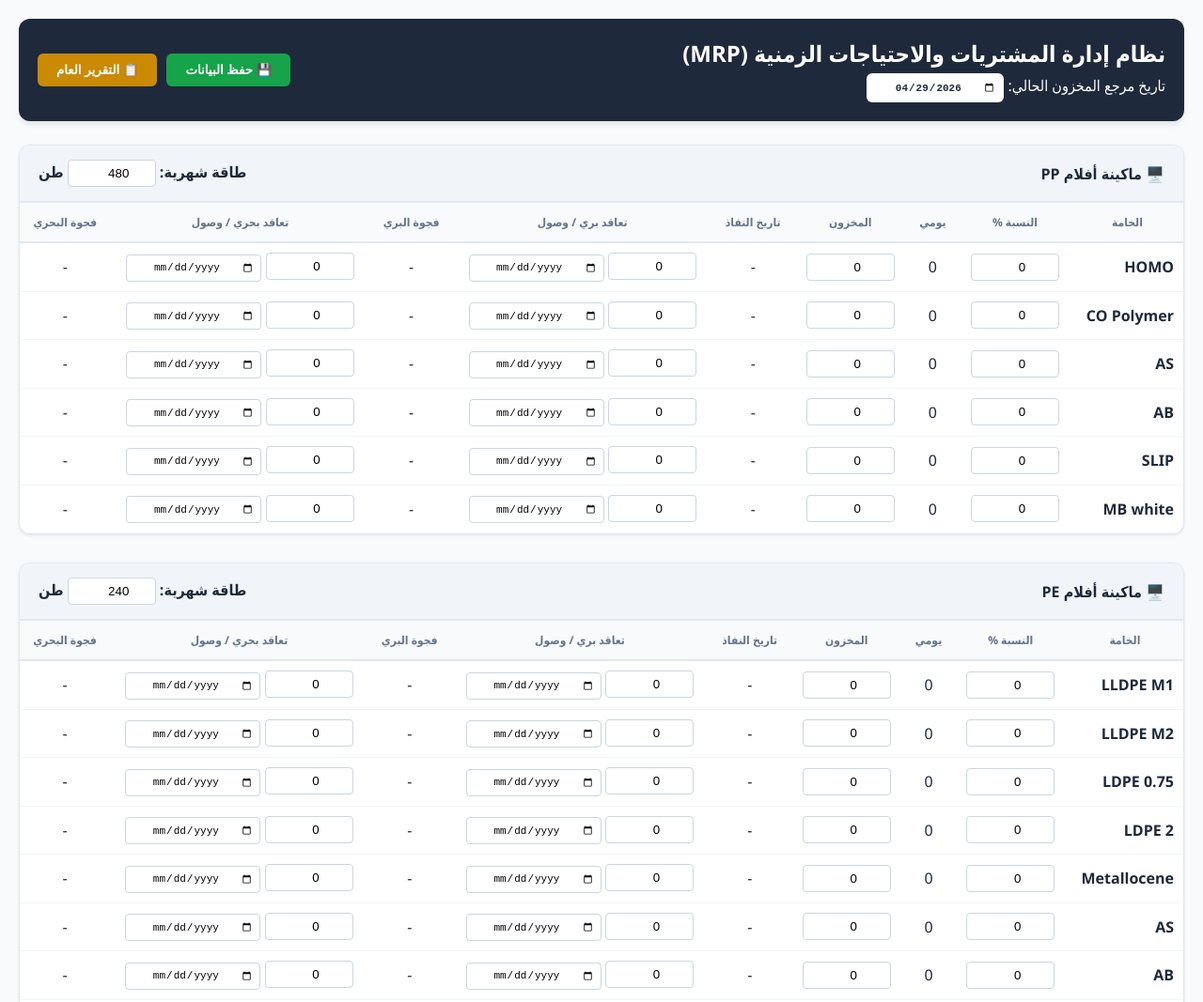
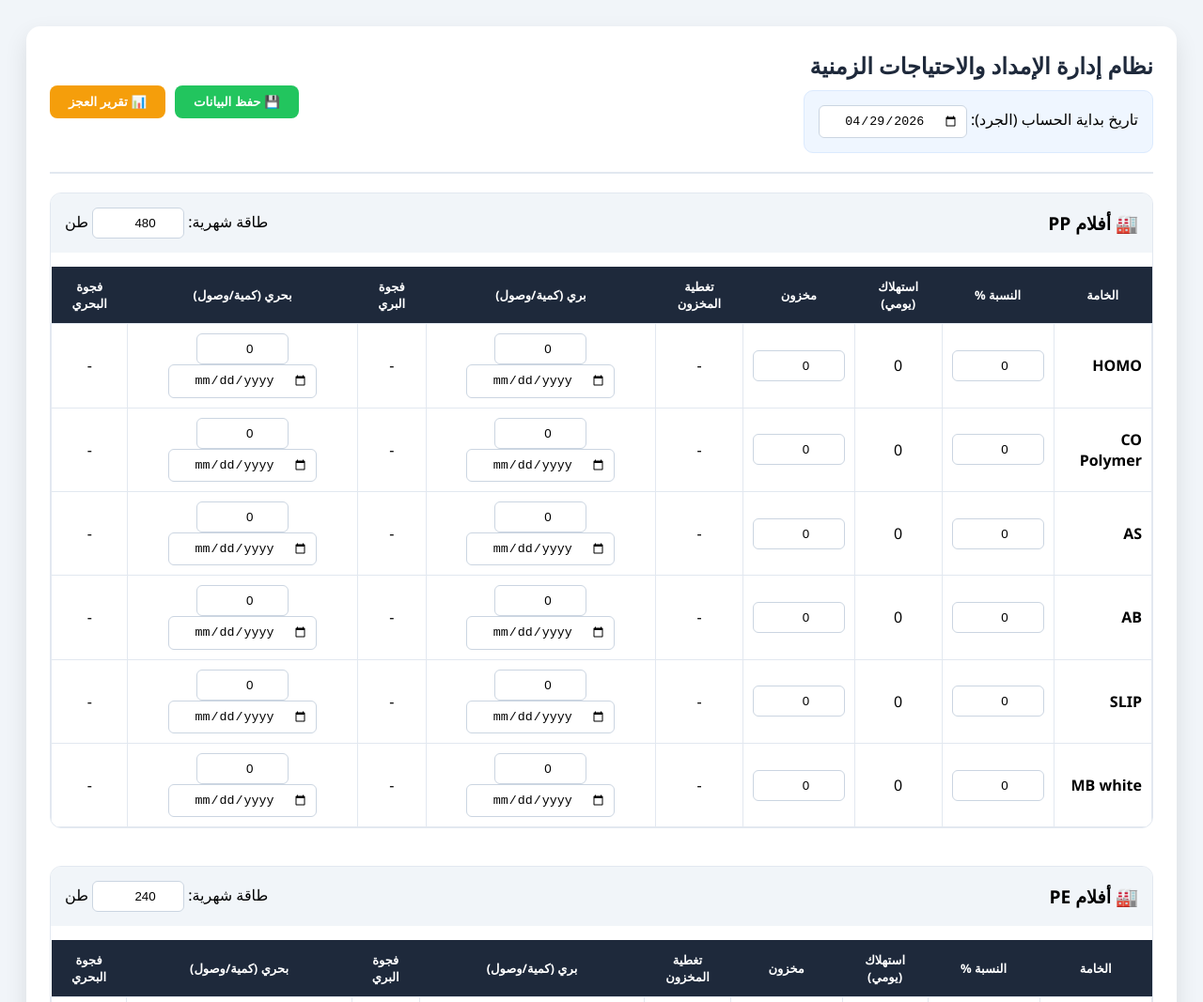
Before and after one commit to mohamedali6121991-ui/MRP-SESTEM, a plain HTML site: page index.html in a window 1280 px wide. Shown: the top 1067 px of the page at 94% size. Drawn offline with Linux system fonts and the light colour scheme.

Commit message:
Update index.html

```diff
--- a/index.html
+++ b/index.html
@@ -2,112 +2,88 @@
 <html lang="ar" dir="rtl">
 <head>
     <meta charset="UTF-8">
-    <title>نظام تخطيط الاحتياجات والتدفق الزمني - MRP</title>
+    <title>نظام MRP المطور - حسابات التغطية الدقيقة</title>
     <style>
-        :root { --primary: #2563eb; --secondary: #1e293b; --danger: #dc2626; --success: #16a34a; --warning: #ca8a04; --bg: #f8fafc; }
-        body { font-family: 'Segoe UI', Tahoma, sans-serif; background: var(--bg); margin: 0; padding: 20px; color: var(--secondary); }
-        .container { max-width: 1600px; margin: auto; }
+        :root { --dark: #1e293b; --primary: #3b82f6; --danger: #ef4444; --success: #22c55e; }
+        body { font-family: 'Segoe UI', sans-serif; background: #f1f5f9; padding: 20px; }
+        .container { max-width: 1600px; margin: auto; background: white; padding: 25px; border-radius: 15px; box-shadow: 0 10px 25px rgba(0,0,0,0.1); }
 
-        /* الهيدر */
-        .header-section { background: var(--secondary); color: white; padding: 20px; border-radius: 12px; margin-bottom: 25px; display: flex; justify-content: space-between; align-items: center; box-shadow: 0 4px 6px -1px rgb(0 0 0 / 0.1); }
-        .date-input { background: white; color: var(--secondary); padding: 8px; border-radius: 6px; border: none; font-weight: bold; }
+        .header { display: flex; justify-content: space-between; align-items: center; border-bottom: 2px solid #e2e8f0; padding-bottom: 20px; margin-bottom: 20px; }
+        .config-box { background: #eff6ff; padding: 15px; border-radius: 10px; border: 1px solid #dbeafe; }
 
-        /* الكروت والماكينات */
-        .machine-card { background: white; border-radius: 12px; box-shadow: 0 1px 3px rgba(0,0,0,0.1); margin-bottom: 30px; border: 1px solid #e2e8f0; overflow: hidden; }
-        .machine-header { background: #f1f5f9; padding: 15px 20px; font-weight: bold; display: flex; justify-content: space-between; align-items: center; border-bottom: 2px solid #e2e8f0; }
+        table { width: 100%; border-collapse: collapse; margin-top: 15px; }
+        th { background: var(--dark); color: white; padding: 12px; font-size: 13px; }
+        td { border: 1px solid #e2e8f0; padding: 10px; text-align: center; font-weight: 500; }
 
-        table { width: 100%; border-collapse: collapse; }
-        th { background: #f8fafc; color: #64748b; padding: 12px; font-size: 12px; border-bottom: 2px solid #e2e8f0; text-transform: uppercase; }
-        td { border-bottom: 1px solid #f1f5f9; padding: 10px; text-align: center; }
+        input { border: 1px solid #cbd5e1; padding: 8px; border-radius: 6px; text-align: center; width: 80px; }
+        input[type="date"] { width: 140px; }
 
-        input { border: 1px solid #cbd5e1; padding: 6px; border-radius: 4px; text-align: center; width: 80px; transition: 0.2s; }
-        input:focus { border-color: var(--primary); outline: none; ring: 2px solid var(--primary); }
-        input[type="date"] { width: 130px; font-size: 11px; }
+        .highlight-days { color: var(--primary); font-weight: bold; font-size: 1.1em; }
+        .expiry-date { color: #555; background: #f8fafc; padding: 4px; border-radius: 4px; display: block; margin-top: 5px; }
+        .gap-alert { background: #fee2e2; color: var(--danger); padding: 8px; border-radius: 6px; border: 1px solid #fecaca; font-weight: bold; }
 
-        /* التنبيهات */
-        .gap-critical { background: #fee2e2; color: var(--danger); font-weight: bold; padding: 4px; border-radius: 4px; border: 1px solid #fecaca; }
-        .status-ok { color: var(--success); font-weight: bold; }
-
-        /* الأزرار */
-        .btn { cursor: pointer; border: none; border-radius: 6px; padding: 10px 20px; font-weight: 600; transition: 0.2s; }
-        .btn-save { background: var(--success); color: white; }
-        .btn-report { background: var(--warning); color: white; }
-        .btn-print { background: var(--primary); color: white; margin-top: 15px; }
-
-        /* التقرير */
-        #reportSection { display: none; background: white; padding: 30px; border-radius: 12px; border: 2px solid var(--secondary); margin-top: 20px; }
-        .report-grid { display: grid; grid-template-columns: 1fr 1fr; gap: 25px; }
-        .report-item { padding: 10px; border-bottom: 1px solid #eee; }
-
-        @media print { .no-print { display: none; } #reportSection { display: block !important; border: none; } }
+        .btn { padding: 10px 20px; border: none; border-radius: 8px; cursor: pointer; font-weight: bold; color: white; transition: 0.2s; }
+        .btn-save { background: var(--success); }
+        .btn-report { background: #f59e0b; }
     </style>
 </head>
 <body>
 
 <div class="container">
-    <div class="header-section no-print">
+    <div class="header">
         <div>
-            <h2 style="margin:0">نظام إدارة المشتريات والاحتياجات الزمنية (MRP)</h2>
-            <p style="margin:5px 0 0 0">تاريخ مرجع المخزون الحالي: <input type="date" id="baseDate" class="date-input" onchange="calculateAll()"></p>
+            <h2 style="margin:0; color: var(--dark);">نظام إدارة الإمداد والاحتياجات الزمنية</h2>
+            <div class="config-box" style="margin-top:10px;">
+                <label>تاريخ بداية الحساب (الجرد): </label>
+                <input type="date" id="baseDate" onchange="calculateAll()">
+            </div>
         </div>
         <div style="display: flex; gap: 10px;">
             <button class="btn btn-save" onclick="saveData()">💾 حفظ البيانات</button>
-            <button class="btn btn-report" onclick="toggleReport()">📋 التقرير العام</button>
+            <button class="btn btn-report" onclick="generateReport()">📊 تقرير العجز</button>
         </div>
     </div>
 
-    <div id="mainContainer"></div>
+    <div id="content"></div>
 
-    <div id="reportSection">
-        <h2 style="text-align: center; color: var(--secondary); border-bottom: 2px solid #eee; padding-bottom: 10px;">تقرير فجوات الإمداد والاحتياجات العاجلة</h2>
-        <div class="report-grid">
-            <div>
-                <h3 style="color: var(--danger);">🚨 تنبيهات العجز (مطلوب شراء محلي)</h3>
-                <div id="gapReport"></div>
-            </div>
-            <div>
-                <h3 style="color: var(--primary);">📅 الخريطة الزمنية لنفاذ المواد</h3>
-                <div id="timelineReport"></div>
-            </div>
-        </div>
-        <button class="btn btn-print no-print" onclick="window.print()">🖨️ طباعة التقرير / حفظ PDF</button>
+    <div id="reportSection" style="display:none; margin-top:30px; padding:20px; border:2px dashed var(--dark); border-radius:10px;">
+        <h3 style="color:var(--danger); text-align:center;">🚨 تنبيهات الفجوات الزمنية والكميات المطلوبة</h3>
+        <div id="reportContent"></div>
     </div>
 </div>
 
 <script>
-    // هيكل الماكينات والخامات
-    const structure = [
-        { name: "ماكينة أفلام PP", cap: 480, mats: ["HOMO", "CO Polymer", "AS", "AB", "SLIP", "MB white"] },
-        { name: "ماكينة أفلام PE", cap: 240, mats: ["LLDPE M1", "LLDPE M2", "LDPE 0.75", "LDPE 2", "Metallocene", "AS", "AB", "SLIP", "PR", "MB White"] },
-        { name: "ماكينة غطاء CSD", cap: 150, mats: ["HDPE", "Color MB"] },
-        { name: "ماكينة غطاء WD", cap: 88, mats: ["HDPE", "Color MB"] },
-        { name: "ماكينة سحب شيت PP", cap: 180, mats: ["Homo", "تكسير PP", "تلك", "Color MB"] },
-        { name: "ماكينة سحب شيت PET", cap: 200, mats: ["PET", "فلاكس", "تكسير"] }
+    const machines = [
+        { name: "أفلام PP", cap: 480, mats: ["HOMO", "CO Polymer", "AS", "AB", "SLIP", "MB white"] },
+        { name: "أفلام PE", cap: 240, mats: ["LLDPE M1", "LLDPE M2", "LDPE 0.75", "LDPE 2", "Metallocene", "AS", "AB", "SLIP", "PR", "MB White"] },
+        { name: "غطاء CSD", cap: 150, mats: ["HDPE", "Color MB"] },
+        { name: "غطاء WD", cap: 88, mats: ["HDPE", "Color MB"] },
+        { name: "شيت PP", cap: 180, mats: ["Homo", "تكسير PP", "تلك", "Color MB"] },
+        { name: "شيت PET", cap: 200, mats: ["PET", "فلاكس", "تكسير"] }
     ];
 
-    // ضبط تاريخ اليوم كافتراضي
     document.getElementById('baseDate').valueAsDate = new Date();
 
-    function init() {
-        const container = document.getElementById('mainContainer');
-        structure.forEach((m, mIdx) => {
+    function setup() {
+        const board = document.getElementById('content');
+        machines.forEach((m, mIdx) => {
             let html = `
-                <div class="machine-card">
-                    <div class="machine-header">
-                        <span>🖥️ ${m.name}</span>
-                        <span>طاقة شهرية: <input type="number" id="cap-${mIdx}" value="${m.cap}" onchange="calculateAll()"> طن</span>
+                <div style="margin-bottom:40px; border:1px solid #e2e8f0; border-radius:12px; overflow:hidden;">
+                    <div style="background:#f1f5f9; padding:15px; display:flex; justify-content:space-between; align-items:center;">
+                        <span style="font-size:1.2em; font-weight:bold;">🏭 ${m.name}</span>
+                        <span>طاقة شهرية: <input type="number" id="cap-${mIdx}" value="${m.cap}" oninput="calculateAll()"> طن</span>
                     </div>
                     <table>
                         <thead>
                             <tr>
                                 <th>الخامة</th>
                                 <th>النسبة %</th>
-                                <th>يومي</th>
-                                <th>المخزون</th>
-                                <th>تاريخ النفاذ</th>
-                                <th>تعاقد بري / وصول</th>
+                                <th>استهلاك (يومي)</th>
+                                <th>مخزون</th>
+                                <th>تغطية المخزون</th>
+                                <th>بري (كمية/وصول)</th>
                                 <th>فجوة البري</th>
-                                <th>تعاقد بحري / وصول</th>
+                                <th>بحري (كمية/وصول)</th>
                                 <th>فجوة البحري</th>
                             </tr>
                         </thead>
@@ -117,121 +93,123 @@
                 html += `
                     <tr>
                         <td style="text-align:right"><b>${mat}</b></td>
-                        <td><input type="number" id="ratio-${id}" value="0" onchange="calculateAll()"></td>
+                        <td><input type="number" id="ratio-${id}" value="0" oninput="calculateAll()"></td>
                         <td id="daily-${id}">0</td>
-                        <td><input type="number" id="stock-${id}" value="0" onchange="calculateAll()"></td>
-                        <td id="stockExp-${id}">-</td>
+                        <td><input type="number" id="stock-${id}" value="0" oninput="calculateAll()"></td>
+                        <td id="stock-result-${id}">-</td>
                         <td>
-                            <input type="number" id="lqty-${id}" placeholder="كمية" value="0">
+                            <input type="number" id="lqty-${id}" value="0" oninput="calculateAll()">
                             <input type="date" id="ldate-${id}" onchange="calculateAll()">
                         </td>
                         <td id="lgap-${id}">-</td>
                         <td>
-                            <input type="number" id="sqty-${id}" placeholder="كمية" value="0">
+                            <input type="number" id="sqty-${id}" value="0" oninput="calculateAll()">
                             <input type="date" id="sdate-${id}" onchange="calculateAll()">
                         </td>
                         <td id="sgap-${id}">-</td>
                     </tr>`;
             });
             html += `</tbody></table></div>`;
-            container.innerHTML += html;
+            board.innerHTML += html;
         });
         loadData();
     }
 
     function calculateAll() {
-        const start = new Date(document.getElementById('baseDate').value);
-        structure.forEach((m, mIdx) => {
-            const dailyM = (parseFloat(document.getElementById(`cap-${mIdx}`).value) || 0) / 30;
+        const baseDate = new Date(document.getElementById('baseDate').value);
+
+        machines.forEach((m, mIdx) => {
+            const monthlyCap = parseFloat(document.getElementById(`cap-${mIdx}`).value) || 0;
+            const dailyCap = monthlyCap / 30;
+
             m.mats.forEach((mat, matIdx) => {
                 const id = `${mIdx}-${matIdx}`;
                 const ratio = (parseFloat(document.getElementById(`ratio-${id}`).value) || 0) / 100;
-                const dailyReq = dailyM * ratio;
-                document.getElementById(`daily-${id}`).innerText = dailyReq.toFixed(2);
+                const dReq = dailyCap * ratio; // الاستهلاك اليومي بناءً على النسبة والماكينة
 
-                if (dailyReq > 0) {
+                document.getElementById(`daily-${id}`).innerText = dReq.toFixed(2);
+
+                if (dReq > 0) {
                     const stock = parseFloat(document.getElementById(`stock-${id}`).value) || 0;
                     const lQty = parseFloat(document.getElementById(`lqty-${id}`).value) || 0;
                     const lDate = document.getElementById(`ldate-${id}`).value;
                     const sQty = parseFloat(document.getElementById(`sqty-${id}`).value) || 0;
                     const sDate = document.getElementById(`sdate-${id}`).value;
 
-                    // 1. نفاذ المخزون
-                    let stockExp = new Date(start);
-                    stockExp.setDate(stockExp.getDate() + (stock / dailyReq));
-                    document.getElementById(`stockExp-${id}`).innerText = stockExp.toLocaleDateString('ar-EG');
+                    // 1. حساب تغطية المخزون (أيام وتاريخ)
+                    const stockDays = Math.floor(stock / dReq);
+                    const stockExpiry = new Date(baseDate);
+                    stockExpiry.setDate(stockExpiry.getDate() + stockDays);
+                    document.getElementById(`stock-result-${id}`).innerHTML =
+                        `<span class="highlight-days">${stockDays} يوم</span>
+                         <span class="expiry-date">${stockExpiry.toLocaleDateString('ar-EG')}</span>`;
 
-                    // 2. تحليل الفجوة البرية
+                    // 2. فجوة البري
                     const lGapCell = document.getElementById(`lgap-${id}`);
                     if (lDate) {
                         const lArr = new Date(lDate);
-                        if (lArr > stockExp) {
-                            const ton = Math.ceil(((lArr - stockExp) / 86400000) * dailyReq);
-                            lGapCell.innerHTML = `<div class="gap-critical">عجز ${ton} طن</div>`;
-                        } else { lGapCell.innerHTML = `<span class="status-ok">✅ مغطى</span>`; }
+                        if (lArr > stockExpiry) {
+                            const diffDays = (lArr - stockExpiry) / 86400000;
+                            lGapCell.innerHTML = `<div class="gap-alert">عجز ${Math.ceil(diffDays * dReq)} طن</div>`;
+                        } else { lGapCell.innerHTML = `<b style="color:var(--success)">✅ مغطى</b>`; }
                     }
 
-                    // 3. تحليل الفجوة البحرية
-                    const totalAfterL = stock + lQty;
-                    let lExp = new Date(start);
-                    lExp.setDate(lExp.getDate() + (totalAfterL / dailyReq));
+                    // 3. فجوة البحري (تراكمي)
+                    const totalAfterLand = stock + lQty;
+                    const landExpiryDays = Math.floor(totalAfterLand / dReq);
+                    const landExpiryDate = new Date(baseDate);
+                    landExpiryDate.setDate(landExpiryDate.getDate() + landExpiryDays);
+
                     const sGapCell = document.getElementById(`sgap-${id}`);
                     if (sDate) {
                         const sArr = new Date(sDate);
-                        if (sArr > lExp) {
-                            const ton = Math.ceil(((sArr - lExp) / 86400000) * dailyReq);
-                            sGapCell.innerHTML = `<div class="gap-critical">عجز ${ton} طن</div>`;
-                        } else { sGapCell.innerHTML = `<span class="status-ok">✅ مغطى</span>`; }
+                        if (sArr > landExpiryDate) {
+                            const diffDays = (sArr - landExpiryDate) / 86400000;
+                            sGapCell.innerHTML = `<div class="gap-alert">عجز ${Math.ceil(diffDays * dReq)} طن</div>`;
+                        } else { sGapCell.innerHTML = `<b style="color:var(--success)">✅ مغطى</b>`; }
                     }
                 }
             });
         });
     }
 
-    function toggleReport() {
+    function generateReport() {
         calculateAll();
         const report = document.getElementById('reportSection');
-        const gapDiv = document.getElementById('gapReport');
-        const timeDiv = document.getElementById('timelineReport');
+        const content = document.getElementById('reportContent');
+        report.style.display = 'block';
+        content.innerHTML = "";
 
-        report.style.display = 'block';
-        gapDiv.innerHTML = ""; timeDiv.innerHTML = "";
-
-        structure.forEach((m, mIdx) => {
+        machines.forEach((m, mIdx) => {
             m.mats.forEach((mat, matIdx) => {
                 const id = `${mIdx}-${matIdx}`;
                 const lGap = document.getElementById(`lgap-${id}`).innerText;
                 const sGap = document.getElementById(`sgap-${id}`).innerText;
-                const exp = document.getElementById(`stockExp-${id}`).innerText;
-
                 if (lGap.includes("عجز") || sGap.includes("عجز")) {
-                    gapDiv.innerHTML += `<div class="report-item">⚠️ <b>${mat} (${m.name}):</b> مطلوب توفير <b>${lGap.includes("عجز") ? lGap : sGap}</b> محلياً لسد الفجوة الزمنية.</div>`;
-                }
-                if (exp !== "-") {
-                    timeDiv.innerHTML += `<div class="report-item">🗓️ <b>${mat}:</b> ينتهي المخزون الحالي في <b>${exp}</b>.</div>`;
+                    content.innerHTML += `<p>• <b>${m.name} - ${mat}:</b> مطلوب تدبير عجز <b>${lGap.includes("عجز") ? lGap : sGap}</b> لتفادي توقف الإنتاج.</p>`;
                 }
             });
         });
+        if(content.innerHTML === "") content.innerHTML = "<h3 style='color:var(--success)'>جميع الخامات مغطاة زمنياً بالتعاقدات الحالية.</h3>";
         window.scrollTo(0, document.body.scrollHeight);
     }
 
     function saveData() {
-        const inputs = document.querySelectorAll('input');
         const data = {};
-        inputs.forEach(i => data[i.id] = i.value);
-        localStorage.setItem('MRP_System_Data', JSON.stringify(data));
-        alert("تم حفظ كافة البيانات بنجاح!");
+        document.querySelectorAll('input').forEach(i => data[i.id] = i.value);
+        localStorage.setItem('MRP_V2_DATA', JSON.stringify(data));
+        alert("تم الحفظ بنجاح!");
     }
 
     function loadData() {
-        const saved = JSON.parse(localStorage.getItem('MRP_System_Data'));
+        const saved = JSON.parse(localStorage.getItem('MRP_V2_DATA'));
         if (saved) {
             Object.keys(saved).forEach(k => { if(document.getElementById(k)) document.getElementById(k).value = saved[k]; });
             calculateAll();
         }
     }
 
-    init();
+    setup();
 </script>
 </body>
 </html>
```
